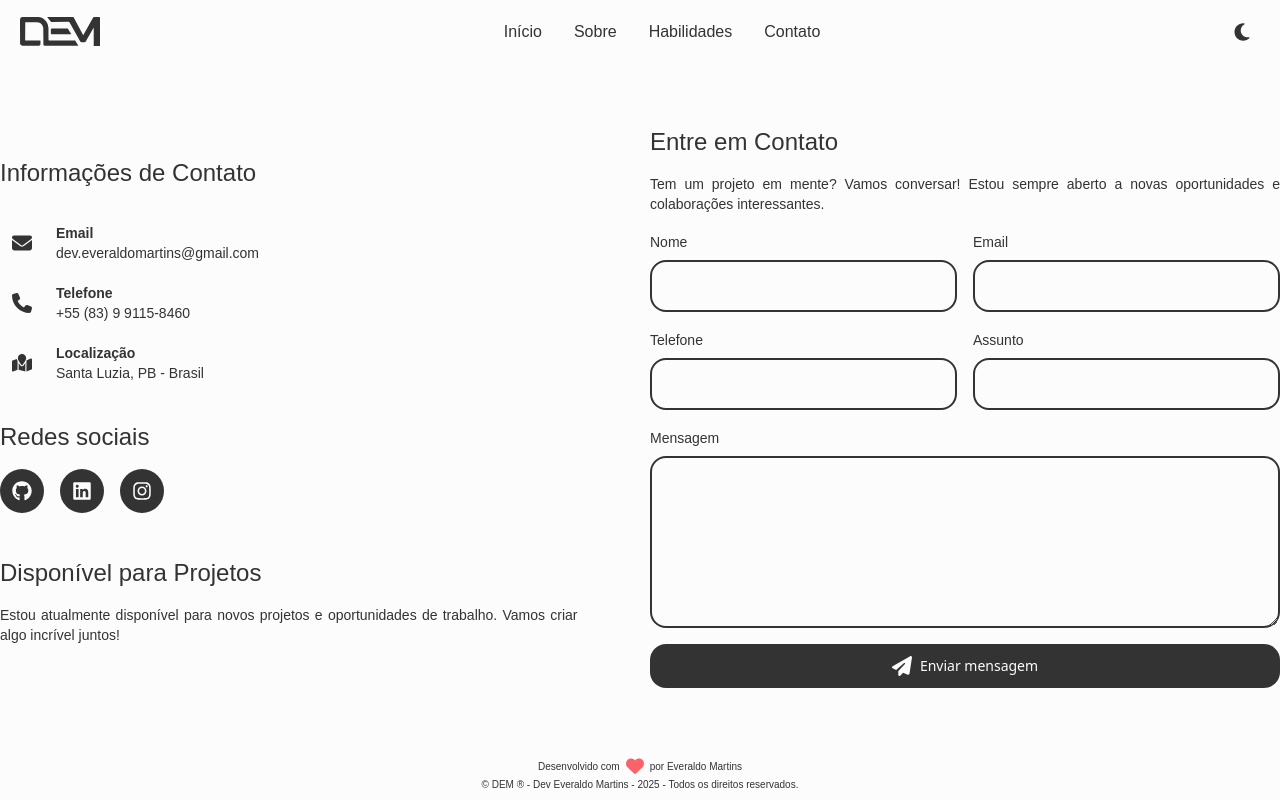
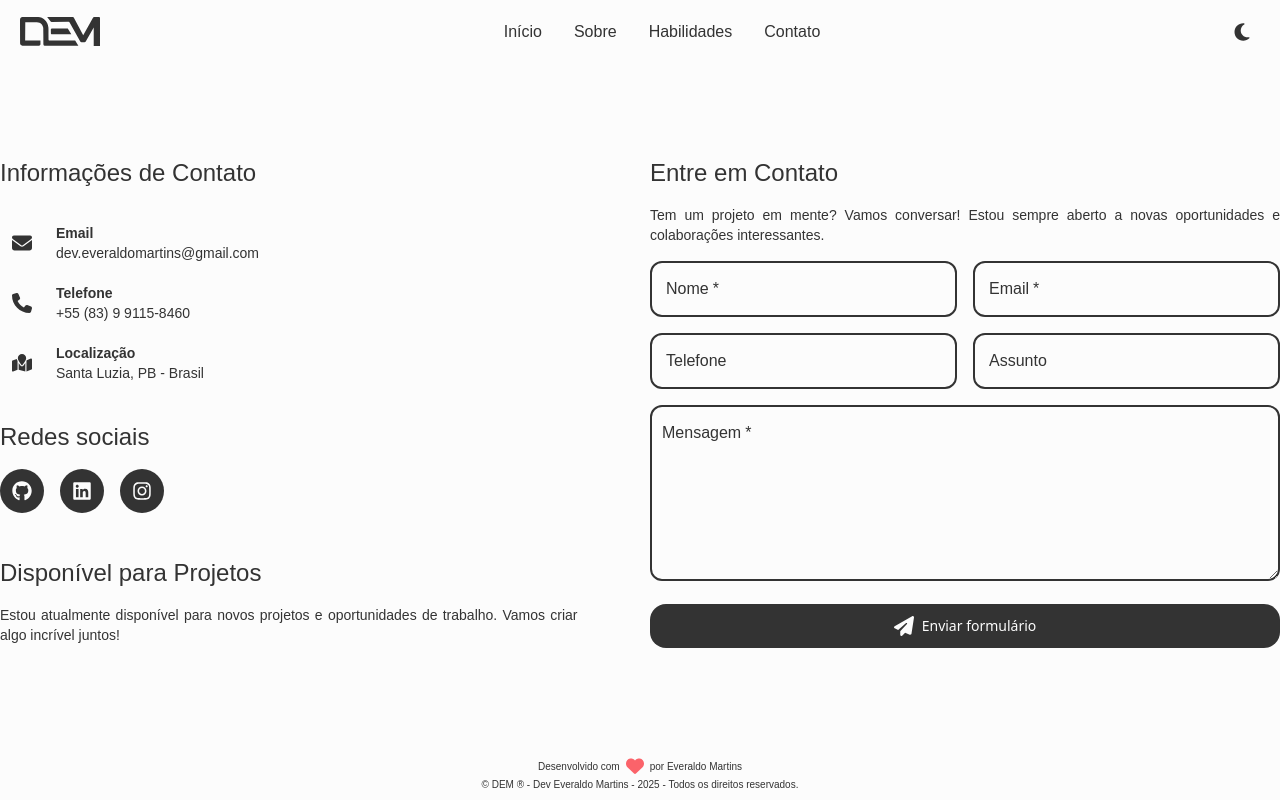
Before and after one commit to dev-emartins/dev-emartins, a React (Vite) app: page /contact in a window 1280 px wide. Built offline with nearby package versions, Linux system fonts and the light colour scheme.

Commit message:
refactor:refactoring of input components, text area, button, removal of the top border of the home page image.

```diff
--- a/src/components/ui/button/index.jsx
+++ b/src/components/ui/button/index.jsx
@@ -1,10 +1,43 @@
-function Button({ icon: Icon, text: text, type: type = "button" }) {
-    return (
-        <button type={ type } className="w-full flex justify-center items-center gap-2 bg-button text-button-text px-8 py-3 rounded-2xl hover:bg-button/80 cursor-pointer">
-            <Icon className="text-xl" />
-            <span className="font-sans font-medium text-sm">{ text }</span>
-        </button>
-    );
+// components/ui/Button.jsx
+import PropTypes from "prop-types";
+
+function Button({
+  icon: Icon,
+  text,
+  type = "button",
+  onClick,
+  disabled = false,
+  className = "",
+  ...props
+}) {
+  return (
+    <button
+      type={type}
+      onClick={onClick}
+      disabled={disabled}
+      className={`
+        w-full flex justify-center items-center gap-2
+        bg-button text-button-text px-8 py-3 rounded-2xl
+        hover:bg-button/80 cursor-pointer
+        transition-all duration-200
+        disabled:opacity-50 disabled:cursor-not-allowed
+        ${className}
+      `}
+      {...props}
+    >
+      {Icon && <Icon className="text-xl" aria-hidden="true" />}
+      <span className="font-sans font-medium text-sm">{text}</span>
+    </button>
+  );
 }
 
+Button.prototype = {
+  icon: PropTypes.elementType,
+  text: PropTypes.string.isRequired,
+  type: PropTypes.oneOf(["button", "submit", "reset"]),
+  onClick: PropTypes.func,
+  disabled: PropTypes.bool,
+  className: PropTypes.string,
+};
+
 export default Button;
--- a/src/components/ui/input/index.jsx
+++ b/src/components/ui/input/index.jsx
@@ -1,19 +1,87 @@
-function Input({ name, ph = "", type = "text", req = false, label, value, change }) {
-    return (
-        <>
-            <label className="text-sm" htmlFor={ name }>{ label }</label>
-            <input
-                id={ name }
-                name={ name }
-                type={ type }
-                value={ value }
-                placeholder={ ph }
-                onChange={ change }
-                required = { req }
-                className="w-full flex justify-between items-center gap-2 rounded-2xl bg-transparent border-2 border-foreground p-3 mt-1.5 outline-0"
-            />
-        </>
-    );
+import { useState } from "react";
+import PropTypes from "prop-types";
+
+function Input({
+  name,
+  label,
+  value,
+  onChange,
+  type = "text",
+  required = false,
+  error = "",
+  className = "",
+  ...rest
+}) {
+  const [isFocused, setIsFocused] = useState(false);
+  const hasValue = value && value.toString().length > 0;
+
+  return (
+    <div className="w-full">
+      <div className="relative">
+        <input
+          id={name}
+          name={name}
+          type={type}
+          value={value}
+          onChange={onChange}
+          onFocus={() => setIsFocused(true)}
+          onBlur={() => setIsFocused(false)}
+          required={required}
+          className={`
+            w-full bg-transparent border-2 rounded-xl p-3 pt-4
+            font-sans text-base text-foreground
+            transition-all duration-200
+            focus:outline-none
+            ${error
+              ? "border-pulse focus:border-pulse/80"
+              : "border-foreground"
+            }
+            ${className}
+          `}
+          placeholder=" "
+          aria-invalid={!!error}
+          aria-describedby={error ? `${name}-error` : undefined}
+          {...rest}
+        />
+
+        <label
+          htmlFor={name}
+          className={`
+            absolute left-4 transition-all duration-200 pointer-events-none
+            ${(hasValue || isFocused)
+              ? "text-xs top-1 text-foreground"
+              : "text-base top-4"
+            }
+            ${error ? "text-pulse" : ""}
+          `}
+        >
+          {label}
+          {required && <span className="text-accent ml-1">*</span>}
+        </label>
+      </div>
+
+      {error && (
+        <p
+          id={`${name}-error`}
+          className="mt-1 text-sm text-pulse"
+          role="alert"
+        >
+          {error}
+        </p>
+      )}
+    </div>
+  );
 }
 
+Input.prototype = {
+  name: PropTypes.string.isRequired,
+  label: PropTypes.string.isRequired,
+  value: PropTypes.oneOfType([PropTypes.string, PropTypes.number]).isRequired,
+  onChange: PropTypes.func.isRequired,
+  type: PropTypes.string,
+  required: PropTypes.bool,
+  error: PropTypes.string,
+  className: PropTypes.string
+};
+
 export default Input;
--- a/src/components/ui/textarea/index.jsx
+++ b/src/components/ui/textarea/index.jsx
@@ -1,19 +1,87 @@
-function TextArea({ name, label, value, change, req= false, rows = 4 }) {
-    return (
-        <>
-            <label className="text-sm" htmlFor={ name }>{ label }</label>
-            <textarea
-                id={ name }
-                name={ name }
-                value={ value }
-                onChange={ change }
-                rows={ rows }
-                required={ req }
-                className="w-full flex justify-between items-center gap-2 rounded-2xl bg-transparent border-2 border-foreground p-3 mt-1.5 outline-0"
-            >
-            </textarea>
-        </>
-    );
+import { useState } from "react";
+import PropTypes from "prop-types";
+
+function TextArea({
+  name,
+  label,
+  value,
+  onChange,
+  required = false,
+  rows = 4,
+  error = "",
+  className = "",
+  ...rest
+}) {
+  const [isFocused, setIsFocused] = useState(false);
+  const hasValue = value && value.toString().length > 0;
+
+  return (
+    <div className="w-full">
+      <div className="relative">
+        <textarea
+          id={name}
+          name={name}
+          value={value}
+          onChange={onChange}
+          onFocus={() => setIsFocused(true)}
+          onBlur={() => setIsFocused(false)}
+          rows={rows}
+          required={required}
+          className={`
+            w-full bg-transparent border-2 rounded-xl p-3 pt-4
+            font-sans text-base text-foreground
+            transition-all duration-200
+            focus:outline-none resize-y min-h-25
+            ${error
+              ? "border-pulse focus:border-pulse/80"
+              : "border-foreground"
+            }
+            ${className}
+          `}
+          placeholder=" "
+          aria-invalid={!!error}
+          aria-describedby={error ? `${name}-error` : undefined}
+          {...rest}
+        />
+
+        <label
+          htmlFor={name}
+          className={`
+            absolute left-3 transition-all duration-200 pointer-events-none
+            ${(hasValue || isFocused)
+              ? "text-xs top-1 text-foreground"
+              : "text-base top-4"
+            }
+            ${error ? "text-pulse" : ""}
+          `}
+        >
+          {label}
+          {required && <span className="text-accent ml-1">*</span>}
+        </label>
+      </div>
+
+      {error && (
+        <p
+          id={`${name}-error`}
+          className="mt-1 text-sm text-pulse"
+          role="alert"
+        >
+          {error}
+        </p>
+      )}
+    </div>
+  );
 }
 
+TextArea.propTypes = {
+  name: PropTypes.string.isRequired,
+  label: PropTypes.string.isRequired,
+  value: PropTypes.string.isRequired,
+  onChange: PropTypes.func.isRequired,
+  required: PropTypes.bool,
+  rows: PropTypes.number,
+  error: PropTypes.string,
+  className: PropTypes.string
+};
+
 export default TextArea;
--- a/src/pages/contact/index.jsx
+++ b/src/pages/contact/index.jsx
@@ -113,24 +113,59 @@ function Contact() {
                 <form onSubmit={ handleSubmit } className="w-full max-w-3xl space-y-4">
                     <div className="grid md:grid-cols-2 gap-4">
                         <div className="space-y-2">
-                            <Input name="name" value={ formData.name } change={ handleChange } req={ true } label="Nome" />
+                            <Input
+                                name="name"
+                                value={ formData.name }
+                                change={ handleChange }
+                                required={ true }
+                                label="Nome"
+                            />
                         </div>
                         <div className="space-y-2">
-                            <Input name="email" value={ formData.email } type="email" change={ handleChange } req={ true } label="Email" />
+                            <Input
+                                name="email"
+                                value={ formData.email }
+                                type="email"
+                                change={ handleChange }
+                                required={ true }
+                                label="Email"
+                            />
                         </div>
                     </div>
                     <div className="grid md:grid-cols-2 gap-4">
                         <div className="space-y-2">
-                            <Input name="phone" value={ formData.phone } type="phone" change={ handleChange } label="Telefone" />
+                            <Input
+                                name="phone"
+                                value={ formData.phone }
+                                type="phone"
+                                change={ handleChange }
+                                label="Telefone"
+                            />
                         </div>
                         <div className="space-y-2">
-                            <Input name="subject" value={ formData.subject } change={ handleChange } label="Assunto" />
+                            <Input
+                                name="subject"
+                                value={ formData.subject }
+                                change={ handleChange }
+                                label="Assunto"
+                            />
                         </div>
                     </div>
                     <div className="space-y-2">
-                        <TextArea name="message" label="Mensagem" value={ formData.message } change={ handleChange } req={ true } rows={ 6 } />
+                        <TextArea
+                            name="message"
+                            label="Mensagem"
+                            value={ formData.message }
+                            change={ handleChange }
+                            required={ true }
+                            rows={ 6 }
+                        />
                     </div>
-                    <Button icon={ FaPaperPlane } type="submit" text="Enviar mensagem" />
+                    <Button
+                        icon={ FaPaperPlane }
+                        type="submit"
+                        text="Enviar formulário"
+                    />
                 </form>
             </div>
         </section>
--- a/src/pages/home/index.jsx
+++ b/src/pages/home/index.jsx
@@ -64,7 +64,7 @@ function Home(){
                 </div>
             </div>
             <div className="w-full md:w-1/2 pt-3 md:pt-0 flex justify-center items-center">
-                <figure className="w-11/12 md:w-2/3 block overflow-hidden border-y border-button/60 rounded-lg">
+                <figure className="w-11/12 md:w-2/3 block overflow-hidden border-b border-button/60 rounded-lg">
                     <img className="w-full p-0 drop-shadow-xl drop-shadow-button/20" src={ user } alt="Image DEM" />
                 </figure>
             </div>
```
